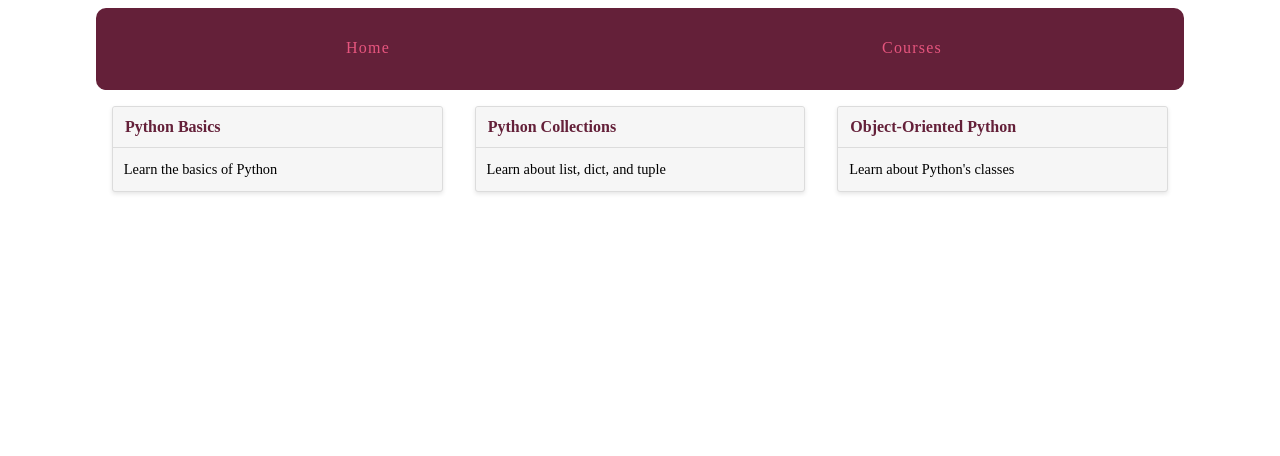
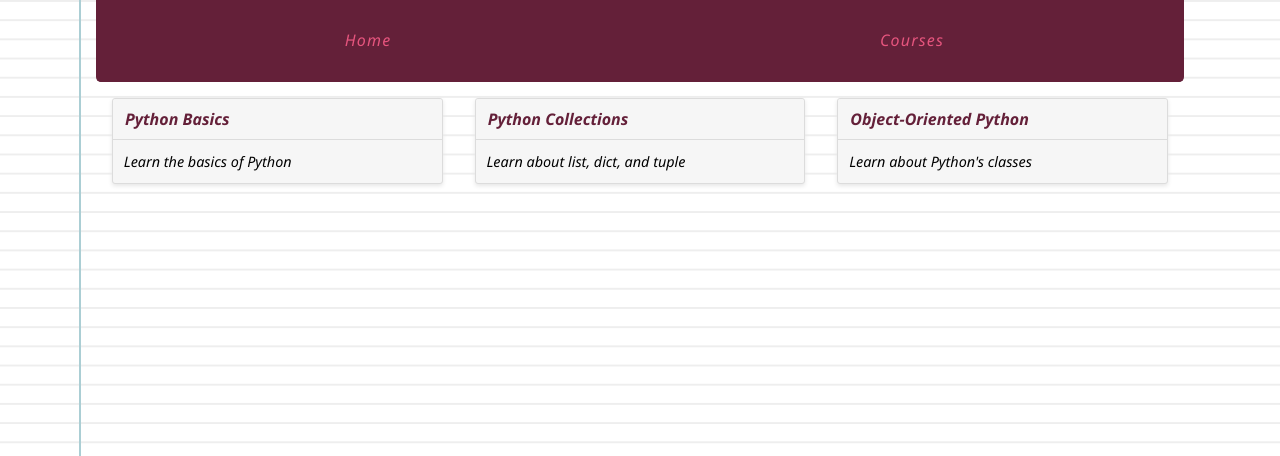
Before and after one commit to deepakmk1993/Learning-Site, a Django app: page /courses/ in a window 1280 px wide. Shown: the top 456 px of the page. Run offline with Django 3.2, Linux system fonts and the light colour scheme; data comes from the database, SQL or seed files in the repository; both versions use the stored data as it was after the commit.

Commit message:
first commit

```diff
--- a/assets/css/layout.css
+++ b/assets/css/layout.css
@@ -3,7 +3,19 @@ html {
 
 *, *::after, *::before {
   box-sizing: inherit; }
-
+body{
+  background-color: #fff;
+  background-image:
+  linear-gradient(90deg, transparent 79px, #abced4 79px, #abced4 81px, transparent 81px),
+  linear-gradient(#eee .1em, transparent .1em);
+  background-size: 100% 1.2em;
+  margin: 0;
+  font-style: italic;
+  font-family: 'Segoe UI';
+}
+h1, h2{
+  font-weight: 600;
+}
 .site-container {
   max-width: 68em;
   margin-left: auto;
@@ -17,14 +29,10 @@ html {
     display: table;
     width: 100%;
     table-layout: fixed;
-    border-bottom-left-radius: 10px;
-    border-bottom-right-radius: 10px;
-    border-top-left-radius: 10px;
-    border-top-right-radius: 10px;
-    border-bottom-left-radius: 10px;
-    border-top-left-radius: 10px;
-    border-bottom-right-radius: 10px;
-    border-top-right-radius: 10px;
+    border-bottom-left-radius: 5px;
+    border-bottom-right-radius: 5px;
+    /*border-top-left-radius: 5px;*/
+    /*border-top-right-radius: 5px;*/
     background-color: #642039;
     margin-bottom: 1em;
     overflow: hidden; }
```
Also changed, not shown: db.sqlite3.
